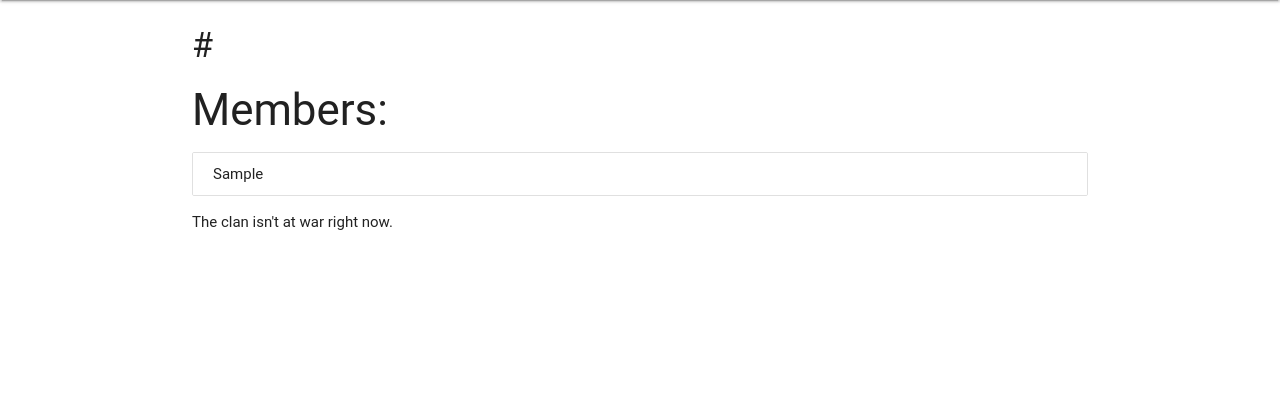
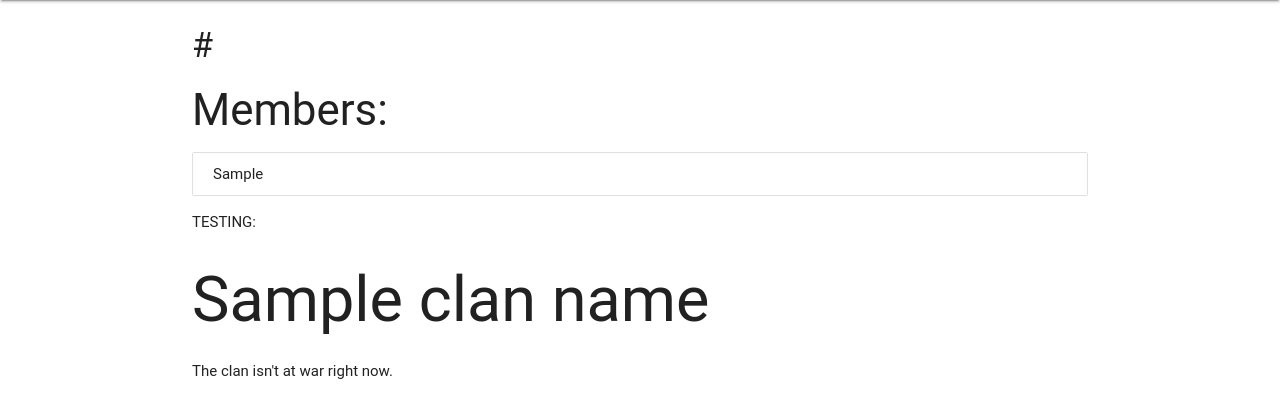
Before and after one commit to potray/CoCClanManager, a Django app: template templates/clan.html in a window 1280 px wide. Shown: the part 64-482 px from the top of the page. Run offline with Django 3.2, Linux system fonts and the light colour scheme; tables that the repository leaves empty hold one stand-in row (values such as "Sample post"); the template is opened without the code that fills it: values that come from a table or form of the project are taken from there, most other values are stand-ins (such as "Sample title", 1, 10 or a date in 2020); some libraries are stand-ins or nearby versions; some web fonts are replaced.

Commit message:
Testing!

```diff
--- a/templates/clan.html
+++ b/templates/clan.html
@@ -14,6 +14,7 @@
             <li class=collection-item>{{ member.first_name }}</li>
         {% endfor %}
     </ul>
+    TESTING:<h1>{{ clan_name }}</h1>
     {% if privileges == 'None' %}
         <form action="" method=POST>
             {% csrf_token %}
```
